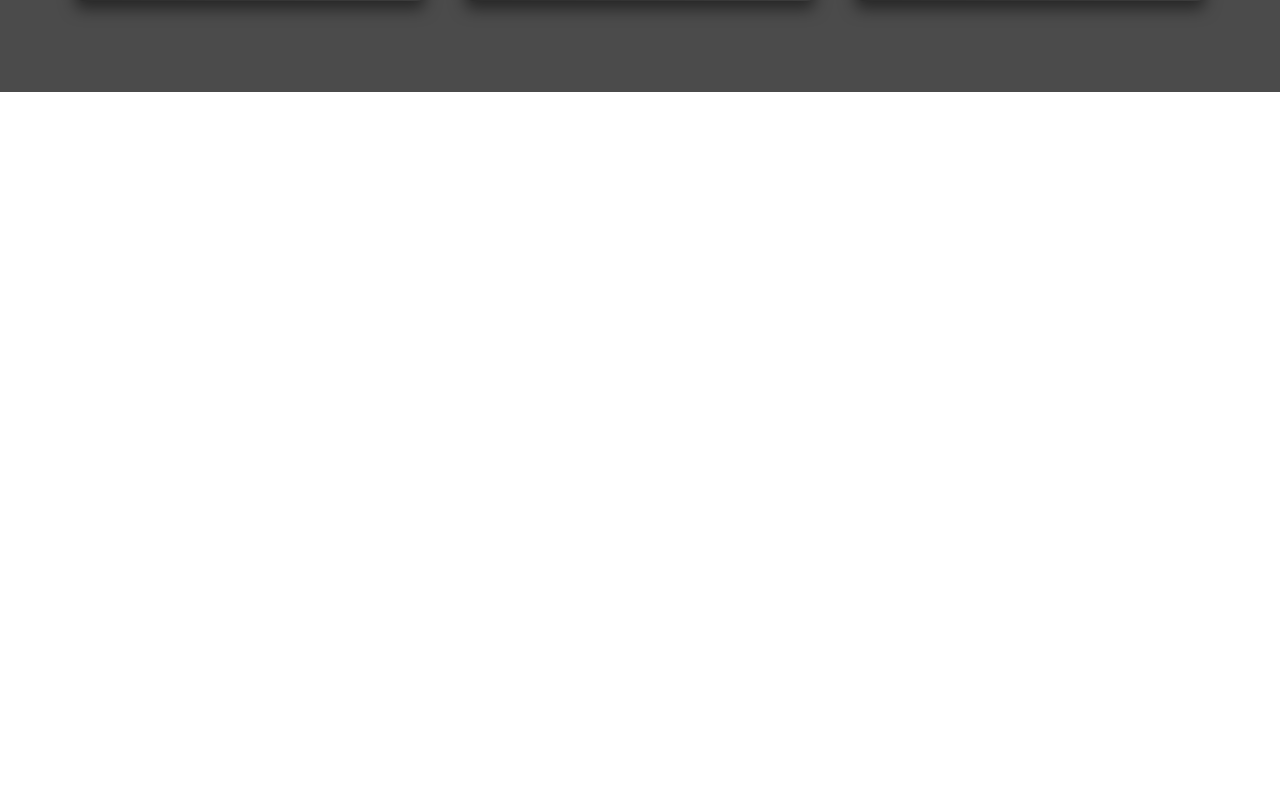
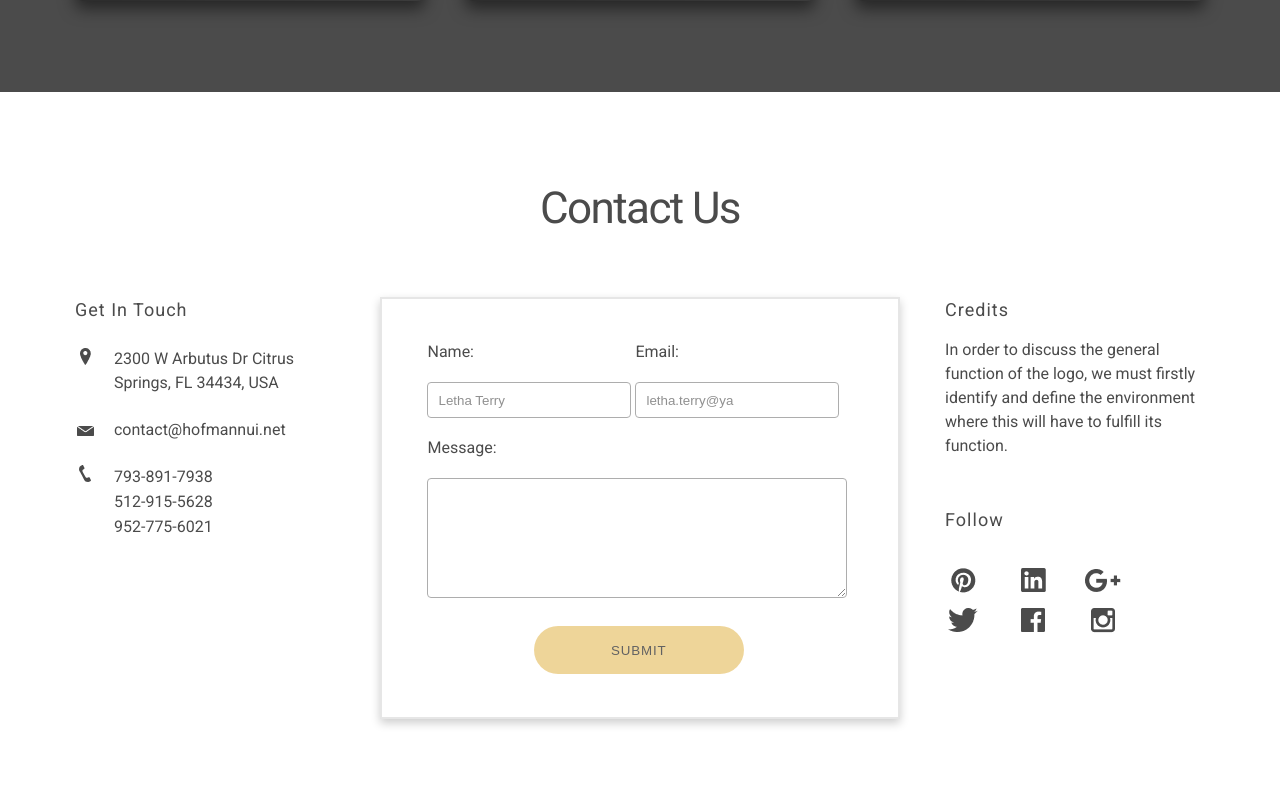
Before and after one commit to ngolequynh/html-css-practice, a PHP site: page / in a window 1280 px wide. Shown: the part 3467-4267 px from the top of the page. Before the commit the page ends 3559 px from the top, so only its background shows below. Run offline with PHP 8.4, Linux system fonts and the light colour scheme.

Commit message:
contact form, fix main.css

```diff
--- a/css/banner.css
+++ b/css/banner.css
@@ -44,7 +44,6 @@
   transition: transform 0.2s;
   background-color: transparent;
   color: #4b4b4b;
-  cursor: pointer;
 }
 
 .find input[type="submit"]:hover {
--- /dev/null
+++ b/css/contact.css
@@ -0,0 +1,129 @@
+.contact {
+  padding-top: 92px;
+  padding-bottom: 81px;
+}
+
+#contact-title {
+  padding-bottom: 65px;
+}
+
+.contact p {
+  margin: 1px 0;
+  line-height: 24px;
+}
+
+.contact a {
+  color: #4b4b4b;
+}
+
+.contact a:hover {
+  text-decoration: underline;
+}
+
+.contact-sub-title {
+  line-height: 30px;
+  font-size: 18px;
+  letter-spacing: 0.0555556em;
+  margin: 0;
+}
+
+/* contact address */
+
+.contact-address {
+  width: 23%;
+}
+
+.contact-content-wrap {
+  width: 100%;
+  margin-top: 24px;
+}
+
+.contact-content-wrap .img-wrap {
+  width: 20px;
+  height: 20px;
+}
+
+.contact-address-aside {
+  width: 85%;
+}
+
+/* contact form */
+
+.contact-form {
+  width: 46%;
+  background: #ffffff;
+  border: 2.13333px solid #e6e6e6;
+  box-shadow: 0px 4px 9px rgba(0, 0, 0, 0.2);
+}
+
+label {
+  margin-bottom: 17px;
+  width: 204px;
+  display: inline-block;
+  line-height: 27px;
+}
+
+.contact-form form {
+  margin: 39px auto 0;
+  width: 425px;
+  height: 100%;
+}
+
+.contact-form input {
+  width: 204px;
+  height: 36px;
+  background: #ffffff;
+  mix-blend-mode: normal;
+  opacity: 0.8;
+  border: 1px solid #999999;
+  border-radius: 4px;
+  padding: 10px;
+  margin-bottom: 16px;
+}
+
+.contact-form textarea {
+  background: #ffffff;
+  mix-blend-mode: normal;
+  opacity: 0.8;
+  border: 1px solid #999999;
+  border-radius: 4px;
+  width: 420px;
+  height: 120px;
+}
+
+.contact-form input[type="button"] {
+  background: #ebcb80;
+  border-radius: 50px;
+  width: 210px;
+  height: 48px;
+  margin: 24px auto 43px;
+  color: #3c3c3c;
+  letter-spacing: 0.0625em;
+  border: none;
+  margin-left: 25%;
+}
+
+.contact-form input[type="button"]:hover {
+  background: linear-gradient(#ead39d, #ebcb80);
+}
+
+/* contact social */
+
+.contact-social {
+  width: 23%;
+}
+
+#social-credit {
+  margin: 16px 0 50px;
+}
+
+.network-icons {
+  margin-top: 30px;
+}
+
+.contact-social .img-wrap {
+  display: inline-block;
+  width: 36px;
+  height: 36px;
+  margin-right: 30px;
+}
--- a/css/main.css
+++ b/css/main.css
@@ -30,7 +30,9 @@ a {
   text-decoration: none;
 }
 
-button {
+button,
+input[type="button"],
+input[type="submit"] {
   cursor: pointer;
 }
 
--- a/index.html
+++ b/index.html
@@ -14,6 +14,7 @@
     <link rel="stylesheet" type="text/css" media="screen" href="css/plan.css" />
     <link rel="stylesheet" type="text/css" media="screen" href="css/testimonial.css" />
     <link rel="stylesheet" type="text/css" media="screen" href="css/advantage.css" />
+    <link rel="stylesheet" type="text/css" media="screen" href="css/contact.css" />
     <link href="https://fonts.googleapis.com/css?family=Roboto" rel="stylesheet">
 </head>
 
@@ -235,6 +236,79 @@
                 </div>
             </div>
         </div>
+        <div class="contact">
+            <div class="container">
+                <h2 id="contact-title">Contact Us</h2>
+                <div class="flex">
+                    <div class="contact-address">
+                        <p class="contact-sub-title">Get In Touch</p>
+                        <div class="contact-content-wrap flex">
+                            <div class="img-wrap">
+                                <img src="img/icons/location.png" alt="location">
+                            </div>
+                            <p class="contact-address-aside">2300 W Arbutus Dr Citrus Springs, FL 34434, USA</p>
+                        </div>
+                        <div class="contact-content-wrap flex">
+                            <div class="img-wrap">
+                                <img src="img/icons/mail.png" alt="mail">
+                            </div>
+                            <a href="mailto:contact@hofmannui.net" class="contact-address-aside">
+                                contact@hofmannui.net
+                            </a>
+                        </div>
+                        <div class="contact-content-wrap flex">
+                            <div class="img-wrap">
+                                <img src="img/icons/phone.png" alt="location" id="img-phone">
+                            </div>
+                            <div class="contact-address-aside">
+                                <p>793-891-7938</p>
+                                <p>512-915-5628</p>
+                                <p>952-775-6021</p>
+                            </div>
+                        </div>
+                    </div>
+                    <div class="contact-form">
+                        <form action="">
+                            <label for="name" id="name-label">Name: </label>
+                            <label for="name" id="email-label">Email: </label>
+                            <input type="text" id="name" placeholder="Letha Terry">
+                            <input type="email" id="email" placeholder="letha.terry@ya">
+                            <label for="message" class="cta2-head">Message:</label>
+                            <textarea cols="30" rows="3" id="message"></textarea>
+                            <input type="button" value="SUBMIT">
+                        </form>
+                    </div>
+                    <div class="contact-social">
+                        <p class="contact-sub-title">Credits</p>
+                        <p id="social-credit">
+                            In order to discuss the general function of the logo, we must firstly identify and define the environment where this will
+                            have to fulfill its function.
+                        </p>
+                        <p class="contact-sub-title">Follow</p>
+                        <div class="network-icons">
+                            <div class="img-wrap">
+                                <img src="img/icons/Pinterest.png" alt="printerest">
+                            </div>
+                            <div class="img-wrap">
+                                <img src="img/icons/linkedin.png" alt="linkedin">
+                            </div>
+                            <div class="img-wrap">
+                                <img src="img/icons/google-plus.png" alt="google-plus">
+                            </div>
+                            <div class="img-wrap">
+                                <img src="img/icons/twitter.png" alt="twitter">
+                            </div>
+                            <div class="img-wrap">
+                                <img src="img/icons/facebook.png" alt="facebook">
+                            </div>
+                            <div class="img-wrap">
+                                <img src="img/icons/instagram.png" alt="instagram">
+                            </div>
+                        </div>
+                    </div>
+                </div>
+            </div>
+        </div>
     </main>
     <footer></footer>
 </body>
```
Also changed, not shown: img/icons/Pinterest.png (added), img/icons/facebook.png (added), img/icons/google-plus.png (added), img/icons/instagram.png (added), img/icons/linkedin.png (added), img/icons/location.png (added), img/icons/mail.png (added), img/icons/phone.png (added), img/icons/twitter.png (added).
